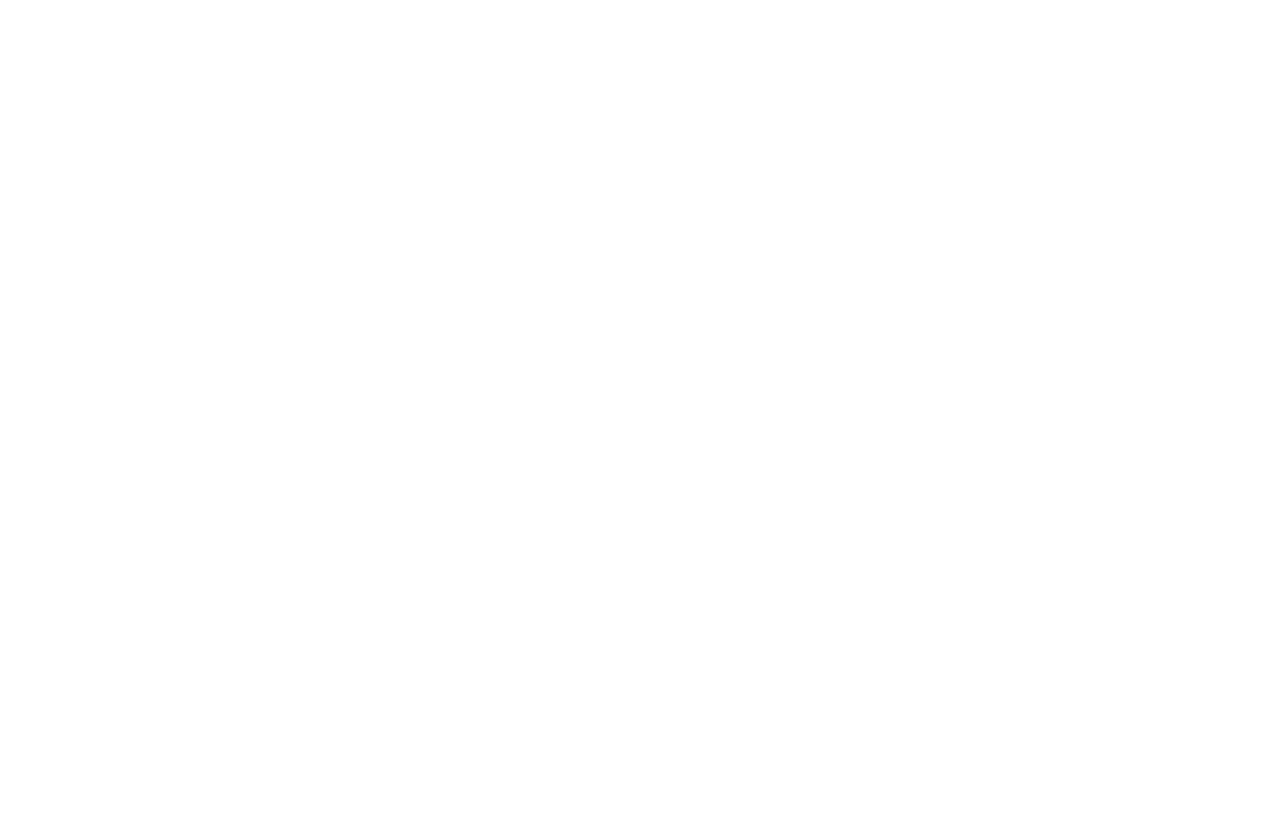
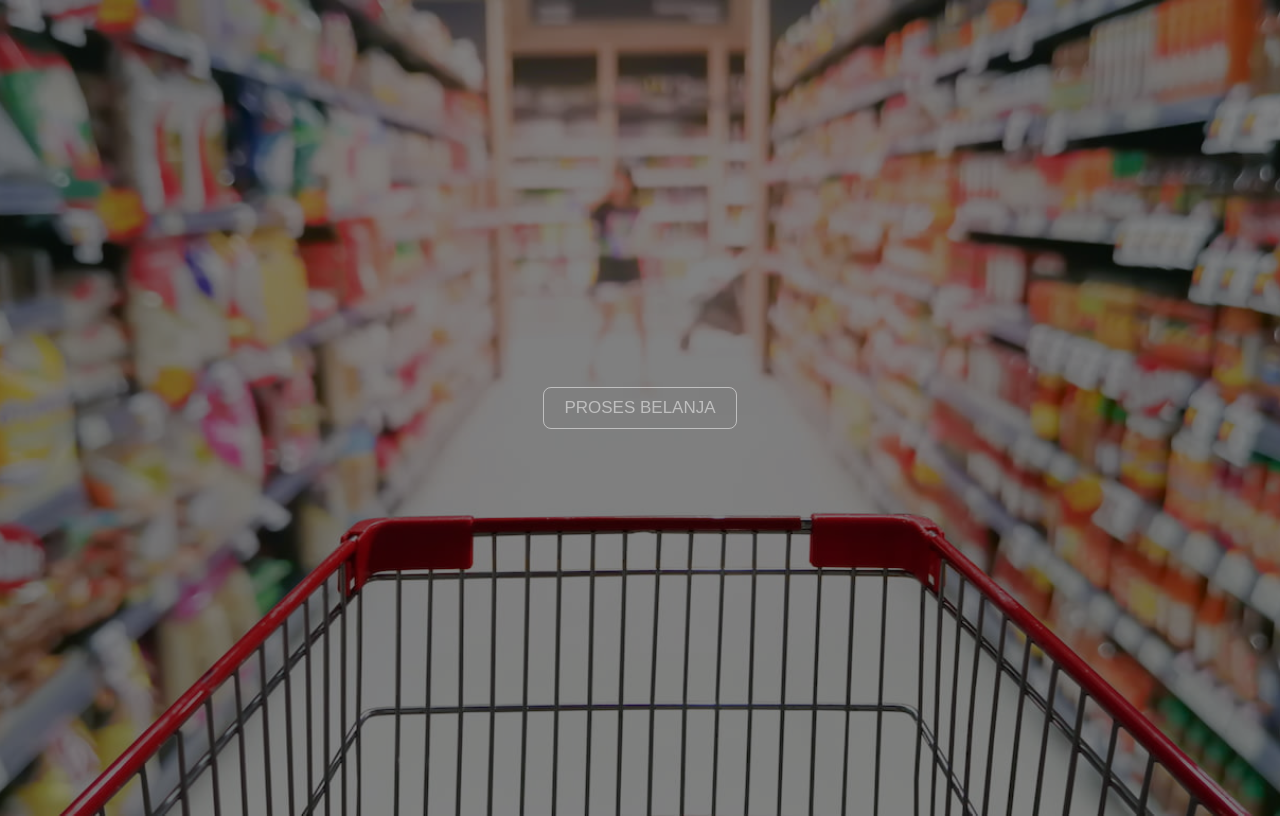
Before and after one commit to RdtGames12/PKL_Raditya, a plain HTML site: page COBA/Aplikasi Kasir/index.html in a window 1280 px wide. Drawn offline with Linux system fonts and the light colour scheme.

Commit message:
AplikasiKasir v0.0

```diff
--- a/COBA/Aplikasi Kasir/index.html
+++ b/COBA/Aplikasi Kasir/index.html
@@ -3,10 +3,48 @@
     <meta charset="UTF-8">
     <meta name="viewport" content="width=device-width, initial-scale=1.0">
     <title>Home Kasir</title>
+    <link rel="stylesheet" href="css/style.css">
+    <style>
+        body {
+            background-image: url(images/peakpx.jpg);
+            background-size: cover;
+            background-position: center;
+            background-color: rgba(0, 0, 0, 0.5);
+            background-blend-mode: multiply;
+            display: flex;
+            justify-content: center;
+            align-items: center;
+            height: 100vh;
+        }
+        button {
+            padding: 10px 20px;
+            text-transform: uppercase;
+            border-radius: 8px;
+            font-size: 17px;
+            font-weight: 500;
+            color: #ffffff80;
+            text-shadow: none;
+            background: transparent;
+            cursor: pointer;
+            box-shadow: transparent;
+            border: 1px solid #ffffff80;
+            transition: 0.5s ease;
+            user-select: none;
+        }
+
+        #btn:hover,
+        :focus {
+            color: #ffffff;
+            background: #008cff;
+            border: 1px solid #008cff;
+            text-shadow: 0 0 5px #ffffff, 0 0 10px #ffffff, 0 0 20px #ffffff;
+            box-shadow: 0 0 5px #008cff, 0 0 20px #008cff, 0 0 50px #008cff,
+              0 0 100px #008cff;
+        }
+    </style>
 </head>
-<link rel="stylesheet" href="css/style.css">
 <body>
-
+    <a href="content/menu.html"><button id="btn">PROSES BELANJA</button></a>
+<script src="js/main.js"></script>
 </body>
-<script src="js/main.js"></script>
 </html>
```
Also changed, not shown: COBA/Aplikasi Kasir/content/menu.html (added), COBA/Aplikasi Kasir/images/peakpx.jpg (added).
